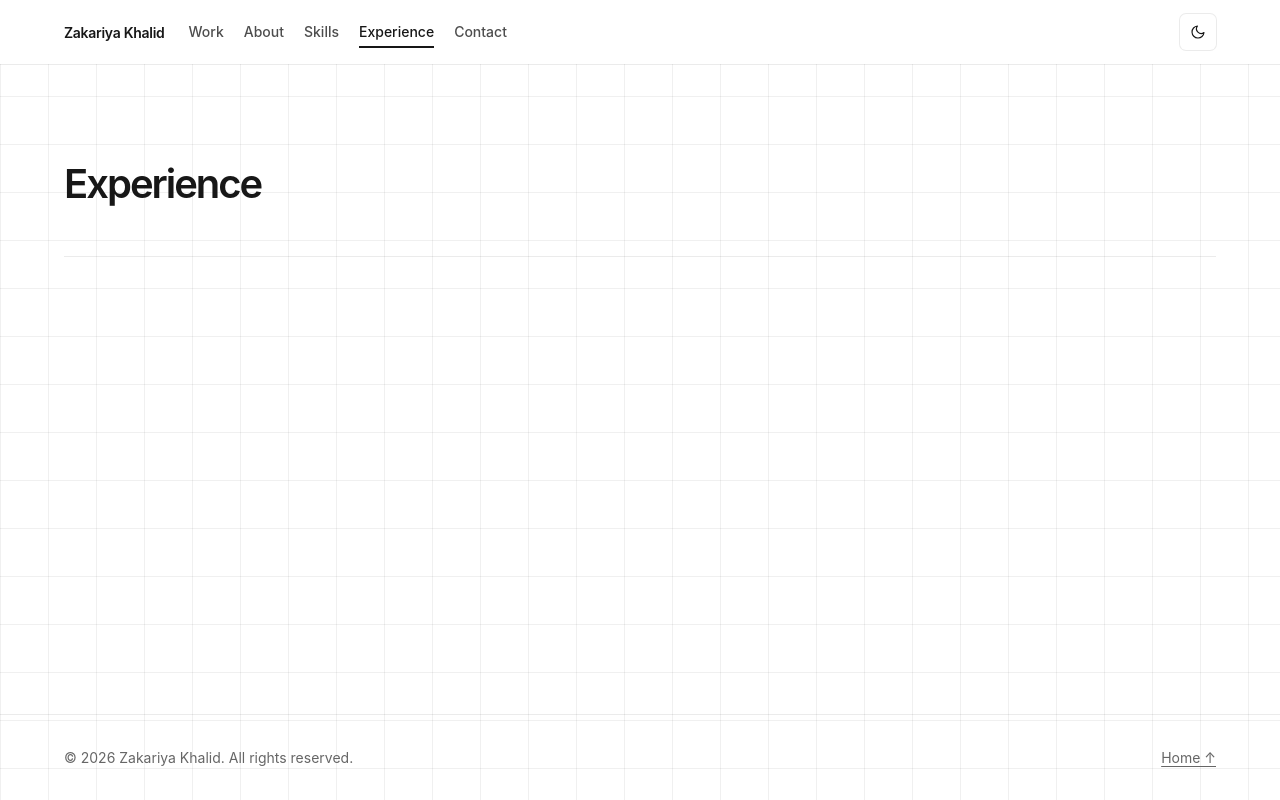
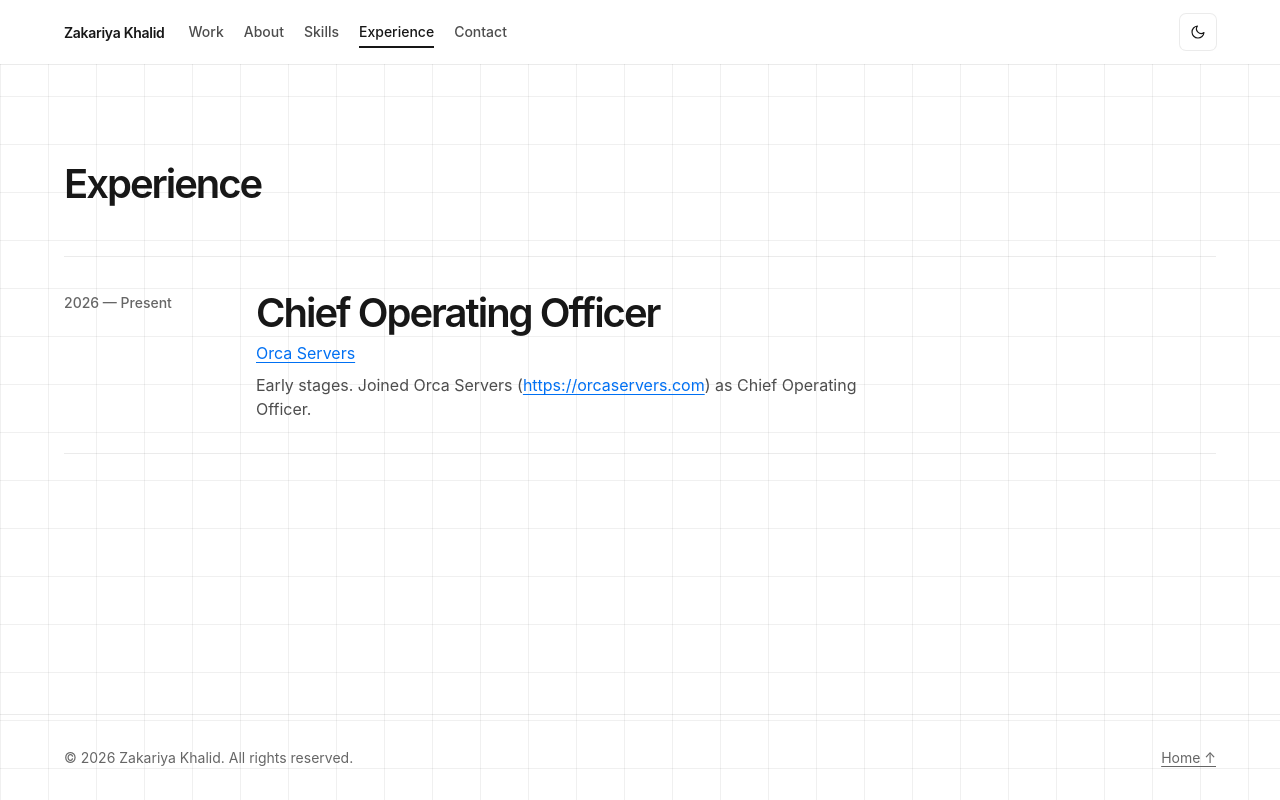
Before and after one commit to zakagain/portfolio, a React (Vite) app: page /experience in a window 1280 px wide. Built offline with nearby package versions, Linux system fonts and the light colour scheme.

Commit message:
Add Orca Servers 2026 experience entry with clickable link; remove name hover animation

```diff
--- a/src/components/Experience.tsx
+++ b/src/components/Experience.tsx
@@ -1,6 +1,20 @@
+import type { ReactNode } from 'react'
 import { experience } from '../data/portfolio'
 import { usePageMeta } from '../hooks/usePageMeta'
 import { PageHeader } from './PageHeader'
+
+/** Turns bare URLs in summary text into clickable external links. */
+function linkify(text: string): ReactNode {
+  return text.split(/(https?:\/\/[^\s)]+)/).map((part, i) =>
+    /^https?:\/\//.test(part) ? (
+      <a key={i} href={part} target="_blank" rel="noreferrer">
+        {part}
+      </a>
+    ) : (
+      part
+    ),
+  );
+}
 
 export function Experience() {
   usePageMeta('Experience', 'Work experience of Zakariya Khalid, COO at Orca Systems.')
@@ -19,10 +33,20 @@ export function Experience() {
             <div className="timeline__body">
               <h2>{item.role}</h2>
               <p className="timeline__org">
-                {item.organisation}
+                {item.link ? (
+                  <a
+                    href={item.link.href}
+                    target={item.link.external ? '_blank' : undefined}
+                    rel="noreferrer"
+                  >
+                    {item.link.label}
+                  </a>
+                ) : (
+                  item.organisation
+                )}
                 {item.location ? <span className="timeline__location"> · {item.location}</span> : null}
               </p>
-              {item.summary ? <p className="timeline__summary">{item.summary}</p> : null}
+              {item.summary ? <p className="timeline__summary">{linkify(item.summary)}</p> : null}
 
               {item.highlights && item.highlights.length > 0 ? (
                 <ul className="timeline__highlights">
--- a/src/components/NameLetters.tsx
+++ b/src/components/NameLetters.tsx
@@ -1,41 +1,5 @@
-import { useState } from 'react'
-import type { CSSProperties } from 'react'
-
-/**
- * Faces the name can flip to on hover. Deliberately all sans-serif, and only
- * ones whose advances stay close to the resting face: the alternate face is
- * layered over the resting one, so a wider one would overlap its neighbour.
- * Measured worst-case overhang is ~4px for these, against 9px for Gill Sans
- * and 5.8px for Lucida Grande, which were dropped.
- */
-const HOVER_FONTS = [
-  '"Helvetica Neue", Helvetica, Arial, sans-serif',
-  '"Trebuchet MS", "Lucida Sans Unicode", sans-serif',
-  '"Avenir Next", Avenir, "Segoe UI", sans-serif',
-  '"Roboto Condensed", "Arial Narrow", "Helvetica Neue", sans-serif',
-  '"Segoe UI", Roboto, "Helvetica Neue", sans-serif',
-] as const
-
-function pickFont() {
-  return HOVER_FONTS[Math.floor(Math.random() * HOVER_FONTS.length)]
-}
-
 function Letter({ char }: { char: string }) {
-  // Re-picked on every hover, so returning to a letter can give a new face.
-  const [hoverFont, setHoverFont] = useState<string>(HOVER_FONTS[0])
-
-  return (
-    <span
-      className="letter"
-      style={{ '--letter-font': hoverFont } as CSSProperties}
-      onMouseEnter={() => setHoverFont(pickFont())}
-    >
-      <span className="letter__face letter__face--base">{char}</span>
-      <span className="letter__face letter__face--alt" aria-hidden="true">
-        {char}
-      </span>
-    </span>
-  )
+  return <span className="letter">{char}</span>
 }
 
 type NameLettersProps = {
--- a/src/data/portfolio.ts
+++ b/src/data/portfolio.ts
@@ -22,6 +22,8 @@ export type Experience = {
   role: string
   organisation: string
   location?: string
+  /** Optional link (e.g. the organisation's site). Opens in a new tab when external. */
+  link?: Link
   start: string
   /** Omit for a role that is still current. */
   end?: string
@@ -126,7 +128,20 @@ export const projects: Project[] = [
   },
 ]
 
-export const experience: Experience[] = []
+export const experience: Experience[] = [
+  {
+    role: 'Chief Operating Officer',
+    organisation: 'Orca Servers',
+    link: {
+      label: 'Orca Servers',
+      href: 'https://orcaservers.com/?utm_source=zakariyakhalid.com',
+      external: true,
+    },
+    start: '2026',
+    summary:
+      'Early stages. Joined Orca Servers (https://orcaservers.com) as Chief Operating Officer.',
+  },
+]
 
 /**
  * One flat list rather than separate categories. Every language used across the
```
